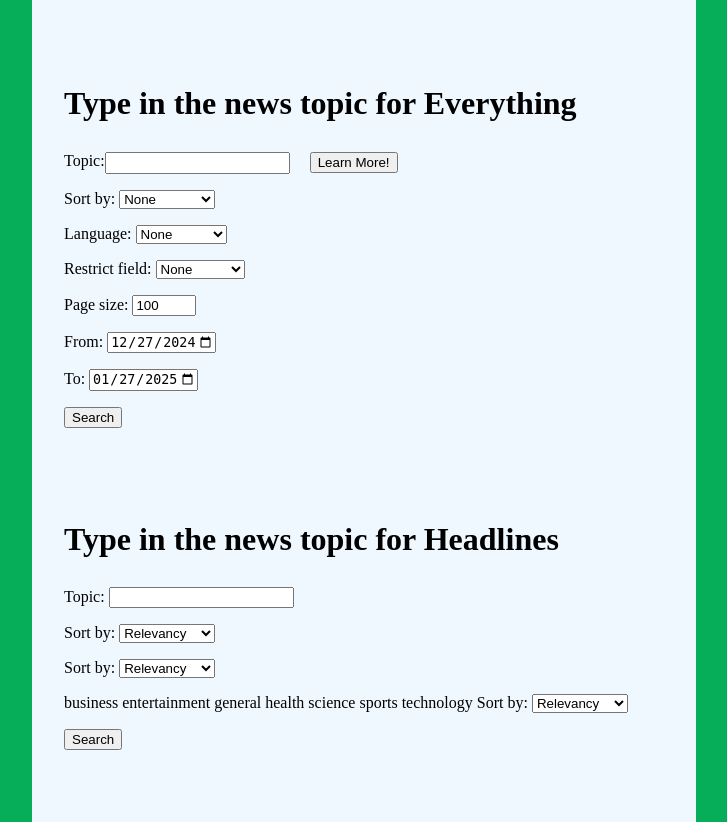
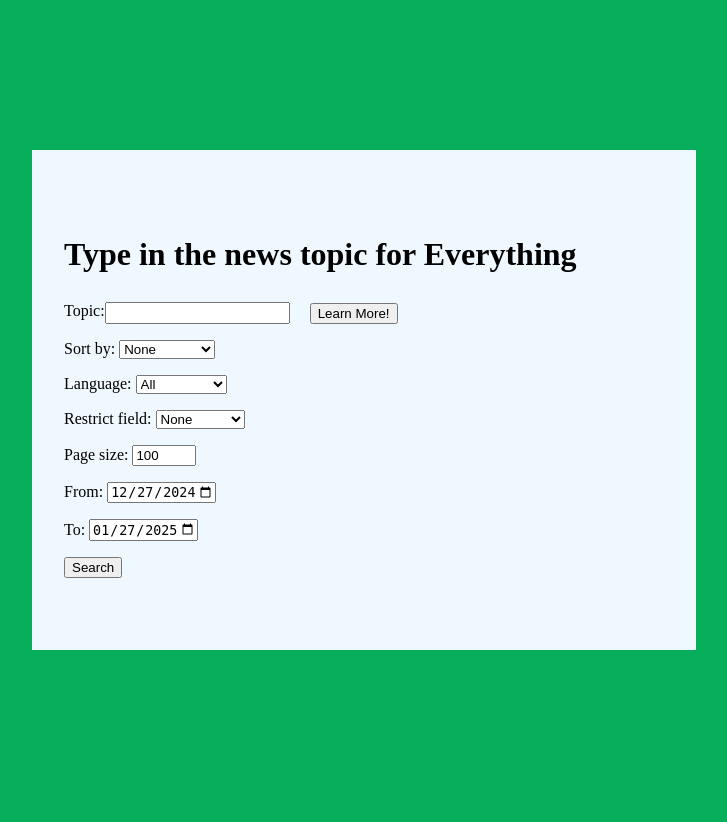
Before and after one commit to DanielObi23/news-app, a Flask app: page / in a window 1280 px wide. Shown: the whole page, without its empty margins (276-1003 px from the left). After the commit the page ends 650 px from the top, so only its background shows below. Run offline with Flask 3, Linux system fonts and the light colour scheme.

Commit message:
finish news app

```diff
--- a/templates/index.html
+++ b/templates/index.html
@@ -30,7 +30,7 @@
                 </select><br>
                 <label for="language">Language: </label>
                 <select name="language" id="language">
-                    <option value="none">None</option>
+                    <option value="none">All</option>
                     <option value="ar">Arabic</option>
                     <option value="de">German</option>
                     <option value="en">English</option>
@@ -62,33 +62,6 @@
                 <input type="submit" value="Search">
             </form>
         </div>
-
-        <div class="headline">
-            <h1>Type in the news topic for Headlines</h1>
-            <form method="post" action="/">
-                <label for="topic">Topic: </label>
-                <input type="text" name="topic" id="topic"><br>
-                <label for="sort-by">Sort by: </label>
-                <select name="sort-by" id="sort-by">
-                    <option value="relevancy">Relevancy</option>
-                    <option value="popularity">Popularity</option>
-                    <option value="publishedAt">Published at</option>
-                </select><br>
-                <label for="sort-by">Sort by: </label>
-                <select name="sort-by" id="sort-by">
-                    <option value="relevancy">Relevancy</option>
-                    <option value="popularity">Popularity</option>
-                    <option value="publishedAt">Published at</option>
-                </select><br>business entertainment general health science sports technology
-                <label for="sort-by">Sort by: </label>
-                <select name="sort-by" id="sort-by">
-                    <option value="relevancy">Relevancy</option>
-                    <option value="popularity">Popularity</option>
-                    <option value="publishedAt">Published at</option>
-                </select><br>
-                <input type="submit" value="Search">
-            </form>
-        </div>
     </main>
     <script src="./static/index.js"></script>
 </body>
--- a/templates/news.html
+++ b/templates/news.html
@@ -4,7 +4,7 @@
     <meta charset="UTF-8">
     <meta name="viewport" content="width=device-width, initial-scale=1.0">
     <link href="https://cdn.jsdelivr.net/npm/bootstrap@5.3.3/dist/css/bootstrap.min.css" rel="stylesheet" integrity="sha384-QWTKZyjpPEjISv5WaRU9OFeRpok6YctnYmDr5pNlyT2bRjXh0JMhjY6hW+ALEwIH" crossorigin="anonymous">
-    <title>Document</title>
+    <title>News</title>
 </head>
 <body>
     <div class="album py-5 bg-body-tertiary" >
@@ -24,7 +24,7 @@
                                     {% endif %}
                                     <div class="d-flex justify-content-between align-items-center">
                                         <div class="btn-group" style="margin-right: 0.4rem;">
-                                            <a href={{article.url}}><button type="button" class="btn btn-sm btn-outline-secondary">Read more</button></a>
+                                            <a href={{article.url}} target="_blank"><button type="button" class="btn btn-sm btn-outline-secondary">Read more</button></a>
                                         </div>
                                         <!-- removing the link often added to author name and duplicates added with comma (",") -->
                                         <small class="text-body-secondary">{{article.author.split("https")[0].split(", ")[0]}}</small>
```
